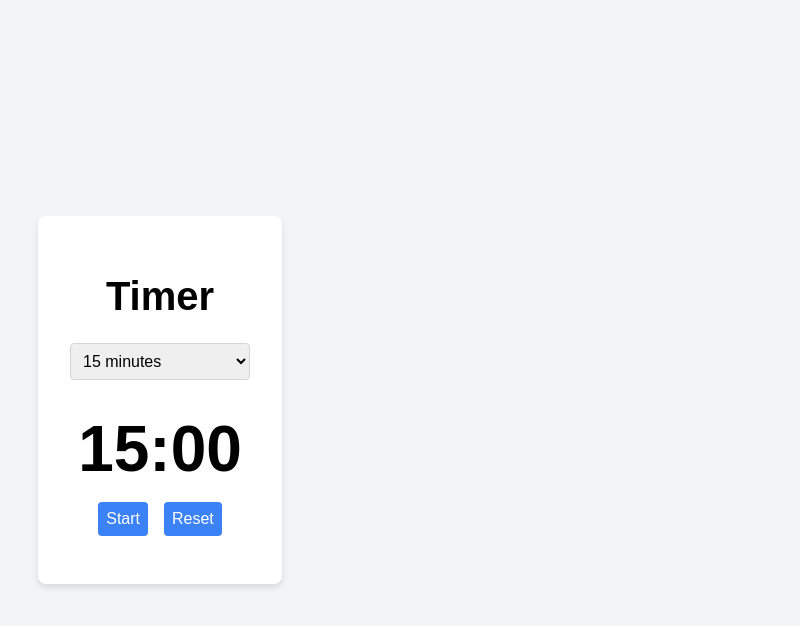
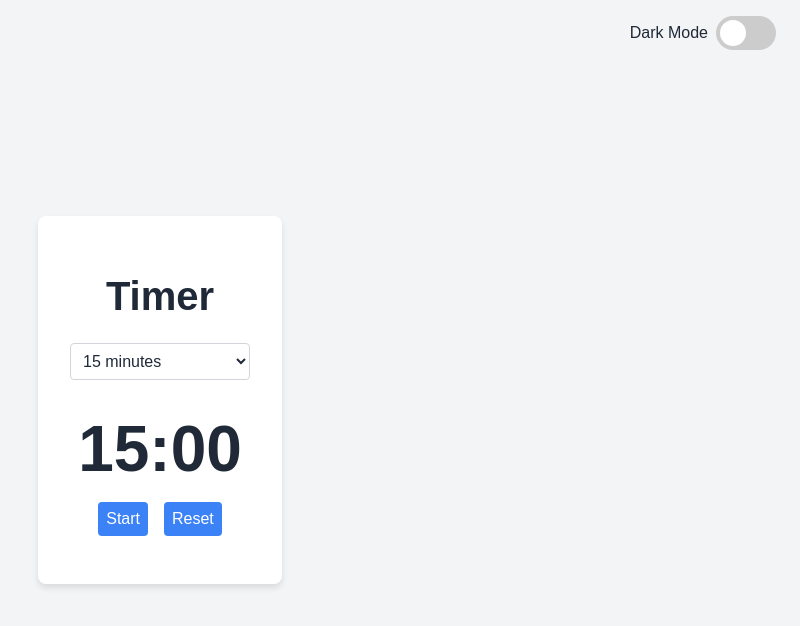
Before and after one commit to neiltucker/timer2, a plain HTML site: page index.html in a window 1280 px wide. Shown: the whole page, without its empty margins (480-1280 px from the left). Drawn offline with Linux system fonts and the light colour scheme.

Commit message:
Add files via upload

```diff
--- a/index.html
+++ b/index.html
@@ -3,8 +3,26 @@
 <head>
     <meta charset="UTF-8">
     <meta name="viewport" content="width=device-width, initial-scale=1.0">
-    <title>Timer</title>
+    <title>Timer with Theme Toggle</title>
     <style>
+        :root {
+            --bg-color: #f3f4f6;
+            --text-color: #1f2937;
+            --card-bg-color: #ffffff;
+            --button-bg-color: #3b82f6;
+            --button-text-color: #ffffff;
+            --button-hover-bg-color: #2563eb;
+        }
+
+        .dark-mode {
+            --bg-color: #1f2937;
+            --text-color: #f3f4f6;
+            --card-bg-color: #374151;
+            --button-bg-color: #60a5fa;
+            --button-text-color: #1f2937;
+            --button-hover-bg-color: #93c5fd;
+        }
+
         body {
             font-family: Arial, sans-serif;
             display: flex;
@@ -12,14 +30,17 @@
             align-items: center;
             height: 100vh;
             margin: 0;
-            background-color: #f3f4f6;
+            background-color: var(--bg-color);
+            color: var(--text-color);
+            transition: background-color 0.3s, color 0.3s;
         }
         .container {
-            background-color: white;
+            background-color: var(--card-bg-color);
             padding: 2rem;
             border-radius: 0.5rem;
             box-shadow: 0 4px 6px rgba(0, 0, 0, 0.1);
             text-align: center;
+            transition: background-color 0.3s;
         }
         h1 {
             font-size: 2.5rem;
@@ -31,19 +52,22 @@
             margin-bottom: 1rem;
             border: 1px solid #d1d5db;
             border-radius: 0.25rem;
+            background-color: var(--card-bg-color);
+            color: var(--text-color);
+            transition: background-color 0.3s, color 0.3s;
         }
         select, input {
             width: 180px;
         }
         button {
-            background-color: #3b82f6;
-            color: white;
+            background-color: var(--button-bg-color);
+            color: var(--button-text-color);
             border: none;
             cursor: pointer;
             transition: background-color 0.3s;
         }
         button:hover {
-            background-color: #2563eb;
+            background-color: var(--button-hover-bg-color);
         }
         .time-display {
             font-size: 4rem;
@@ -55,9 +79,65 @@
             justify-content: center;
             gap: 1rem;
         }
+        .theme-toggle {
+            position: absolute;
+            top: 1rem;
+            right: 1rem;
+            display: flex;
+            align-items: center;
+        }
+        .theme-toggle label {
+            margin-right: 0.5rem;
+        }
+        .switch {
+            position: relative;
+            display: inline-block;
+            width: 60px;
+            height: 34px;
+        }
+        .switch input {
+            opacity: 0;
+            width: 0;
+            height: 0;
+        }
+        .slider {
+            position: absolute;
+            cursor: pointer;
+            top: 0;
+            left: 0;
+            right: 0;
+            bottom: 0;
+            background-color: #ccc;
+            transition: .4s;
+            border-radius: 34px;
+        }
+        .slider:before {
+            position: absolute;
+            content: "";
+            height: 26px;
+            width: 26px;
+            left: 4px;
+            bottom: 4px;
+            background-color: white;
+            transition: .4s;
+            border-radius: 50%;
+        }
+        input:checked + .slider {
+            background-color: #2196F3;
+        }
+        input:checked + .slider:before {
+            transform: translateX(26px);
+        }
     </style>
 </head>
 <body>
+    <div class="theme-toggle">
+        <label for="theme-switch">Dark Mode</label>
+        <label class="switch">
+            <input type="checkbox" id="theme-switch">
+            <span class="slider"></span>
+        </label>
+    </div>
     <div class="container">
         <h1>Timer</h1>
         <select id="time-select">
@@ -93,6 +173,7 @@
         const timeLeftDisplay = document.getElementById('time-left');
         const startPauseButton = document.getElementById('start-pause');
         const resetButton = document.getElementById('reset');
+        const themeSwitch = document.getElementById('theme-switch');
 
         function formatTime(seconds) {
             const mins = Math.floor(seconds / 60);
@@ -176,6 +257,11 @@
 
         resetButton.addEventListener('click', resetTimer);
 
+        // Theme toggle functionality
+        themeSwitch.addEventListener('change', function() {
+            document.body.classList.toggle('dark-mode');
+        });
+
         updateDisplay();
     </script>
 </body>
```
